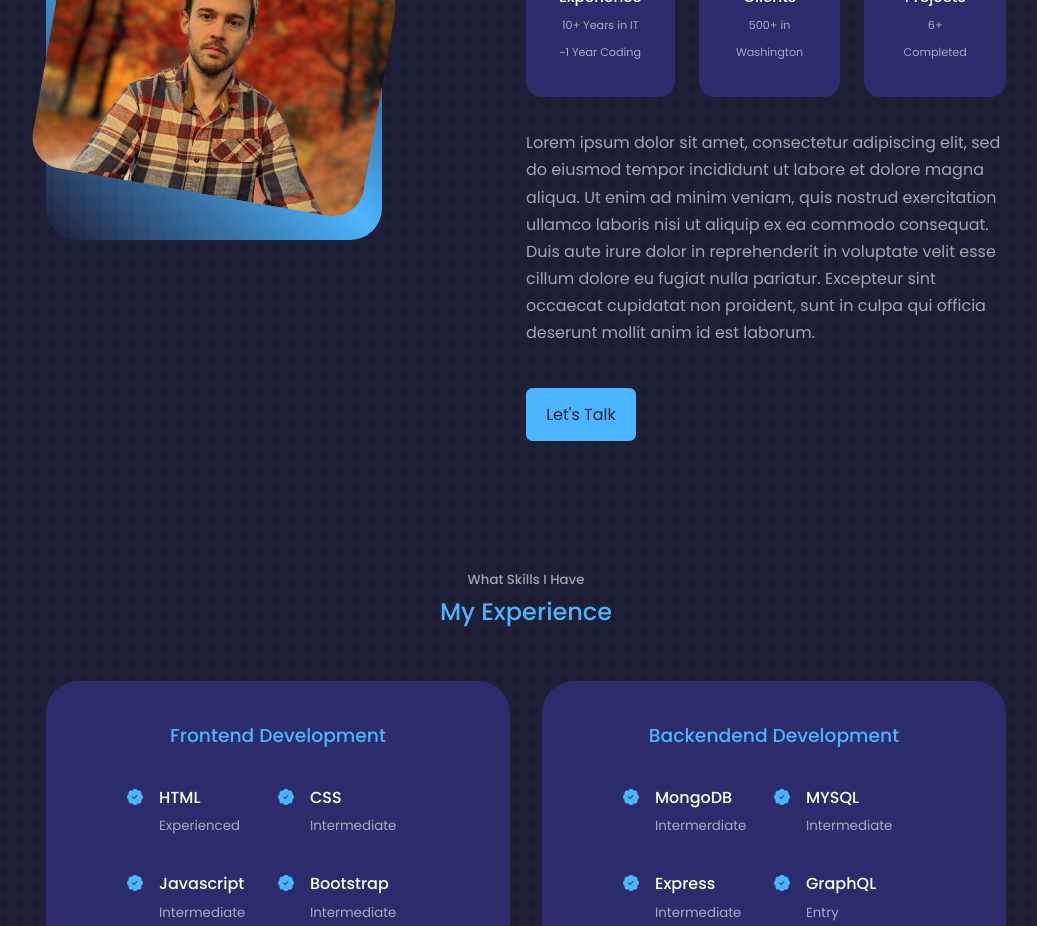
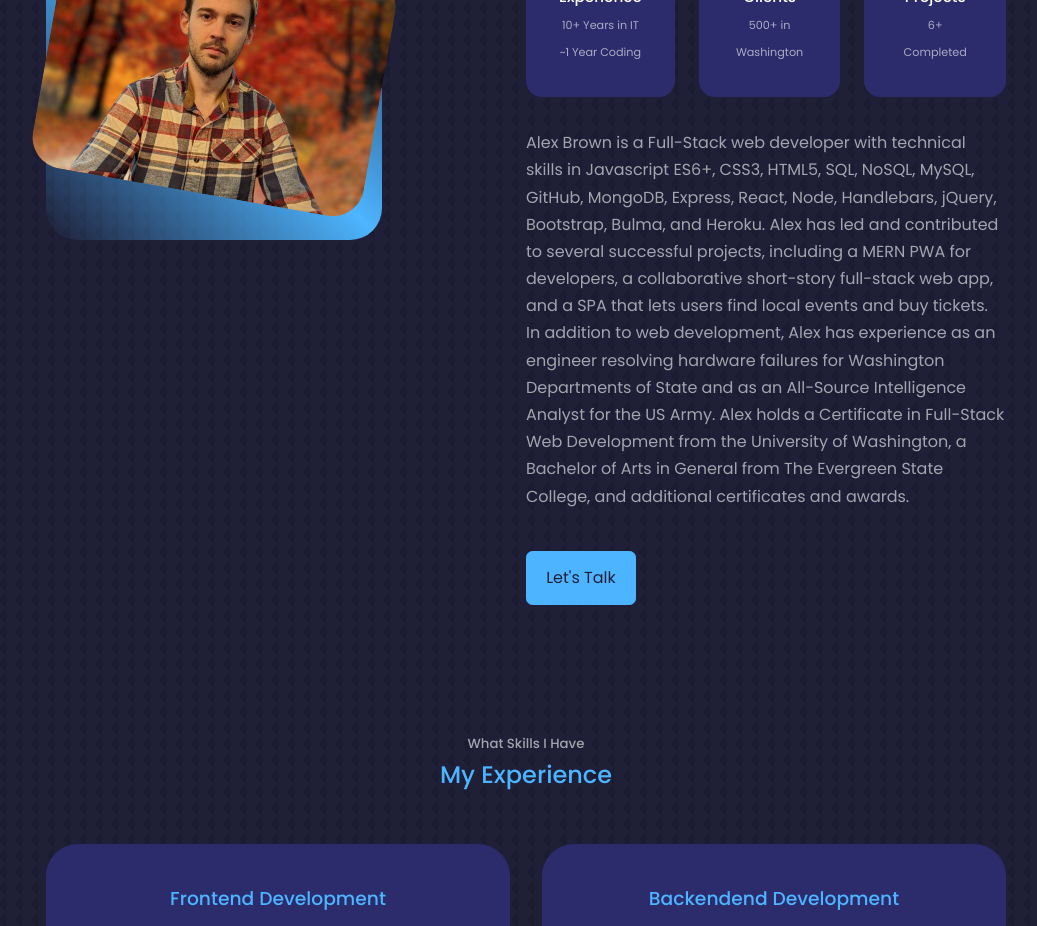
Before and after one commit to abrowncownow/react-portfolio, a React (Create React App) app: page / in a window 1280 px wide. Shown: the part 1200-2126 px from the top of the page, without its empty margins (114-1151 px from the left). Built offline with nearby package versions, Linux system fonts and the light colour scheme.

Commit message:
updated about me

```diff
--- a/src/components/about/About.jsx
+++ b/src/components/about/About.jsx
@@ -36,7 +36,7 @@ const About = () => {
               <small>6+ Completed</small>
             </article>
           </div>
-          <p>Lorem ipsum dolor sit amet, consectetur adipiscing elit, sed do eiusmod tempor incididunt ut labore et dolore magna aliqua. Ut enim ad minim veniam, quis nostrud exercitation ullamco laboris nisi ut aliquip ex ea commodo consequat. Duis aute irure dolor in reprehenderit in voluptate velit esse cillum dolore eu fugiat nulla pariatur. Excepteur sint occaecat cupidatat non proident, sunt in culpa qui officia deserunt mollit anim id est laborum.</p>
+          <p>Alex Brown is a Full-Stack web developer with technical skills in Javascript ES6+, CSS3, HTML5, SQL, NoSQL, MySQL, GitHub, MongoDB, Express, React, Node, Handlebars, jQuery, Bootstrap, Bulma, and Heroku. Alex has led and contributed to several successful projects, including a MERN PWA for developers, a collaborative short-story full-stack web app, and a SPA that lets users find local events and buy tickets. In addition to web development, Alex has experience as an engineer resolving hardware failures for Washington Departments of State and as an All-Source Intelligence Analyst for the US Army. Alex holds a Certificate in Full-Stack Web Development from the University of Washington, a Bachelor of Arts in General from The Evergreen State College, and additional certificates and awards.</p>
           <a href="#contact" className="btn btn-primary">Let's Talk</a>
         </div>
       </div>
```
